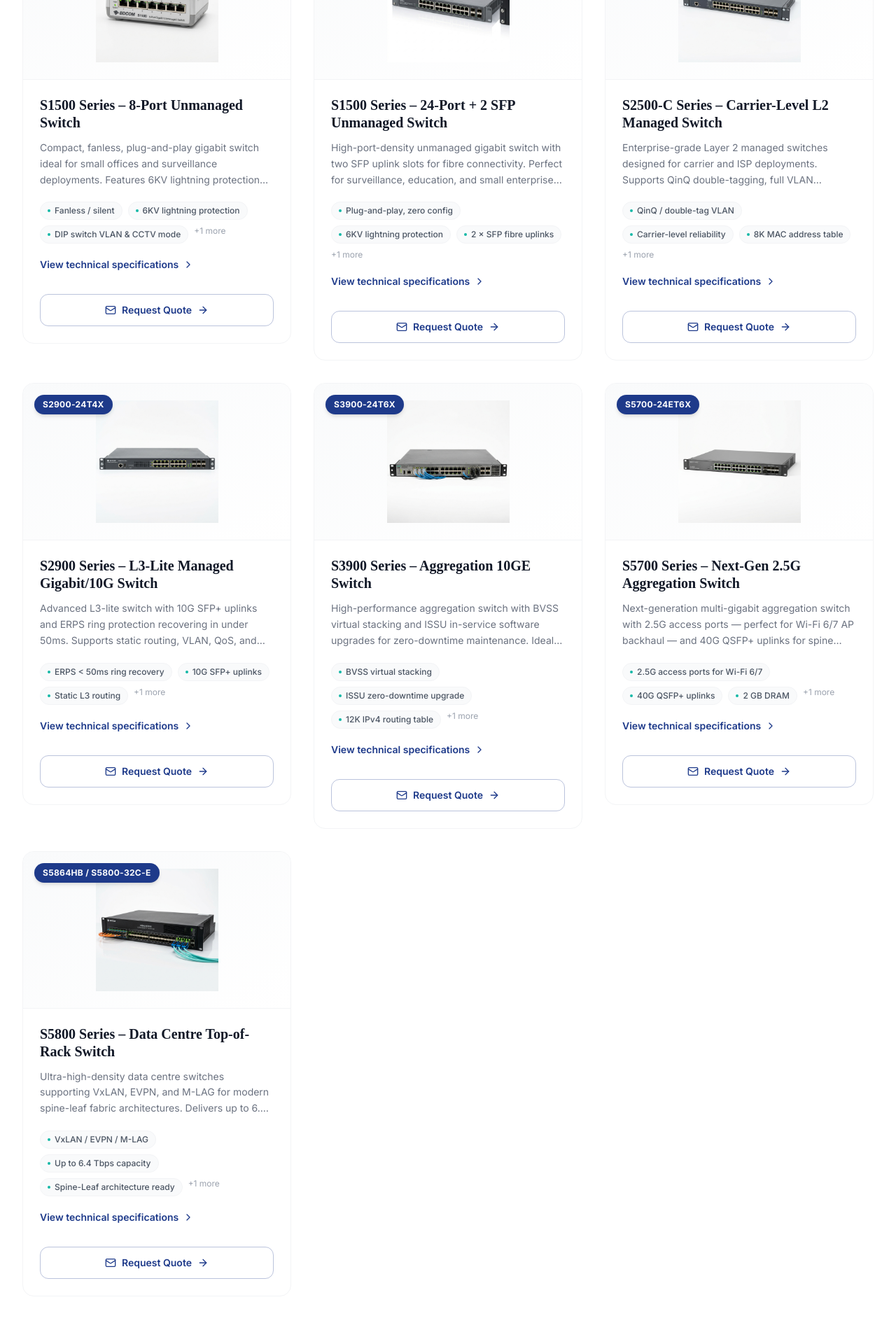
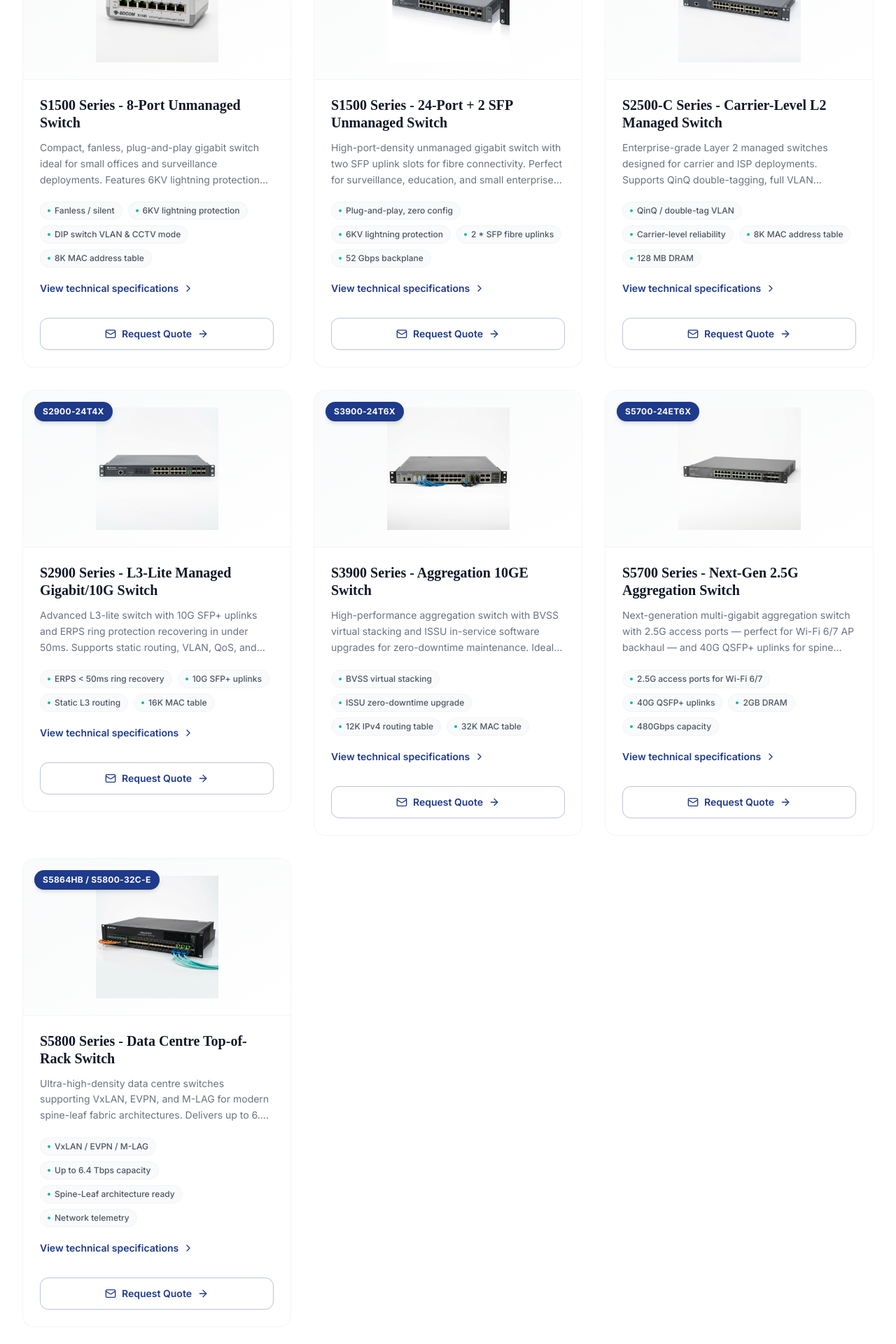
Before and after one commit to Dokitoor/sparrowwave, a React (Vite) app: page /products in a window 1280 px wide. Shown: the part 1140-3060 px from the top of the page at 70% size. Built offline with nearby package versions, Linux system fonts and the light colour scheme; a web font is replaced by a local one.

Commit message:
fix: update footer links and improve product naming consistency

```diff
--- a/src/components/footer.tsx
+++ b/src/components/footer.tsx
@@ -7,6 +7,7 @@ const companyLinks = [
   { name: "Our Services", path: "/services" },
   { name: "Mission & Values", path: "/mission" },
   { name: "Our Process", path: "/process" },
+  { name: "FAQ", path: "/faq" },
 ];
 
 const serviceLinks = [
@@ -17,12 +18,12 @@ const serviceLinks = [
   { name: "Security", path: "/services/security" },
 ];
 
-const resourceLinks = [
-  { name: "Case Studies", path: "/resources/case-studies" },
-  { name: "Blog & Insights", path: "/resources/blog" },
-  { name: "FAQ", path: "/faq" },
-  { name: "Support", path: "/support" },
-];
+// const resourceLinks = [
+//   // { name: "Case Studies", path: "/resources/case-studies" },
+//   // { name: "Blog & Insights", path: "/resources/blog" },
+  // { name: "FAQ", path: "/faq" },
+//   // { name: "Support", path: "/support" },
+// ];
 
 export function Footer() {
   const [email, setEmail] = useState("");
@@ -114,8 +115,8 @@ export function Footer() {
 
           {/* Resources & Newsletter column */}
           <div>
-            <h4 className="font-secondary text-white text-sm font-semibold mb-5 tracking-wide uppercase">Resources</h4>
-            <ul className="space-y-2.5 mb-6">
+            {/* <h4 className="font-secondary text-white text-sm font-semibold mb-5 tracking-wide uppercase">Resources</h4> */}
+            {/* <ul className="space-y-2.5 mb-6">
               {resourceLinks.map((link) => (
                 <li key={link.name}>
                   <Link
@@ -126,9 +127,10 @@ export function Footer() {
                   </Link>
                 </li>
               ))}
-            </ul>
+            </ul> */}
 
             {/* Social media icons */}
+            <h4 className="font-secondary text-white text-sm font-semibold mb-5 tracking-wide uppercase">Social Handles</h4>
             <div className="flex gap-4 mt-4">
               <a href="#" className="w-9 h-9 rounded-full bg-white/5 flex items-center justify-center text-gray-400 hover:bg-brand-blue hover:text-white transition-all duration-300">
                 <Linkedin className="w-4 h-4" />
--- a/src/pages/products.tsx
+++ b/src/pages/products.tsx
@@ -30,74 +30,74 @@ const categories: Category[] = [
     products: [
       {
         model: "S1500-8T",
-        name: "S1500 Series – 8-Port Unmanaged Switch",
+        name: "S1500 Series - 8-Port Unmanaged Switch",
         image: "/products/switch_s1500_8t.png",
         description:
           "Compact, fanless, plug-and-play gigabit switch ideal for small offices and surveillance deployments. Features 6KV lightning protection and a built-in DIP switch for VLAN/CCTV modes.",
         highlights: ["Fanless / silent", "6KV lightning protection", "DIP switch VLAN & CCTV mode", "8K MAC address table"],
         specs: [
-          { label: "Ports", value: "8 × GE RJ45" },
-          { label: "Switching Capacity", value: "16 Gbps" },
-          { label: "Buffer", value: "4 MB" },
+          { label: "Ports", value: "8 * GE RJ45" },
+          { label: "Switching Capacity", value: "16Gbps" },
+          { label: "Buffer", value: "4MB" },
           { label: "MAC Table", value: "8K" },
           { label: "Form Factor", value: "Desktop / Fanless" },
         ],
       },
       {
         model: "S1500-24T2S",
-        name: "S1500 Series – 24-Port + 2 SFP Unmanaged Switch",
+        name: "S1500 Series - 24-Port + 2 SFP Unmanaged Switch",
         image: "/products/switch_s1500_24t.png",
         description:
           "High-port-density unmanaged gigabit switch with two SFP uplink slots for fibre connectivity. Perfect for surveillance, education, and small enterprise edge deployments.",
-        highlights: ["Plug-and-play, zero config", "6KV lightning protection", "2 × SFP fibre uplinks", "52 Gbps backplane"],
+        highlights: ["Plug-and-play, zero config", "6KV lightning protection", "2 * SFP fibre uplinks", "52 Gbps backplane"],
         specs: [
-          { label: "Ports", value: "24 × GE RJ45 + 2 × SFP" },
+          { label: "Ports", value: "24 * GE RJ45 + 2 * SFP" },
           { label: "Switching Capacity", value: "52 Gbps" },
-          { label: "Buffer", value: "4 MB" },
+          { label: "Buffer", value: "4MB" },
           { label: "MAC Table", value: "8K" },
           { label: "Form Factor", value: "Desktop / Fanless" },
         ],
       },
       {
         model: "S2510-C / S2528-C",
-        name: "S2500-C Series – Carrier-Level L2 Managed Switch",
+        name: "S2500-C Series - Carrier-Level L2 Managed Switch",
         image: "/products/switch_s2500c.png",
         description:
           "Enterprise-grade Layer 2 managed switches designed for carrier and ISP deployments. Supports QinQ double-tagging, full VLAN management, and robust L2 redundancy protocols.",
         highlights: ["QinQ / double-tag VLAN", "Carrier-level reliability", "8K MAC address table", "128 MB DRAM"],
         specs: [
           { label: "Models", value: "S2510-C, S2518-C, S2528-C" },
-          { label: "Max GE Ports", value: "24 × GE + 4 × GE SFP" },
-          { label: "DRAM", value: "128 MB" },
+          { label: "Max GE Ports", value: "24 * GE + 4 * GE SFP" },
+          { label: "DRAM", value: "128MB" },
           { label: "MAC Table", value: "8K" },
           { label: "Management", value: "CLI / Web / SNMP" },
         ],
       },
       {
         model: "S2900-24T4X",
-        name: "S2900 Series – L3-Lite Managed Gigabit/10G Switch",
+        name: "S2900 Series - L3-Lite Managed Gigabit/10G Switch",
         image: "/products/switch_s2900.png",
         description:
           "Advanced L3-lite switch with 10G SFP+ uplinks and ERPS ring protection recovering in under 50ms. Supports static routing, VLAN, QoS, and rich L2 features for campus aggregation.",
         highlights: ["ERPS < 50ms ring recovery", "10G SFP+ uplinks", "Static L3 routing", "16K MAC table"],
         specs: [
           { label: "Models", value: "S2900-8T4X, S2900-24T4X, S2900-48T4X/6X" },
-          { label: "Uplinks", value: "4 × 10G SFP+" },
-          { label: "Backplane", value: "128 Gbps" },
-          { label: "DRAM", value: "256 MB" },
+          { label: "Uplinks", value: "4 * 10G SFP+" },
+          { label: "Backplane", value: "128Gbps" },
+          { label: "DRAM", value: "256MB" },
           { label: "MAC Table", value: "16K" },
         ],
       },
       {
         model: "S3900-24T6X",
-        name: "S3900 Series – Aggregation 10GE Switch",
+        name: "S3900 Series - Aggregation 10GE Switch",
         image: "/products/switch_s3900.png",
         description:
           "High-performance aggregation switch with BVSS virtual stacking and ISSU in-service software upgrades for zero-downtime maintenance. Ideal for enterprise core and metro aggregation.",
         highlights: ["BVSS virtual stacking", "ISSU zero-downtime upgrade", "12K IPv4 routing table", "32K MAC table"],
         specs: [
           { label: "Models", value: "S3900-24T6X, S3900-48T6X" },
-          { label: "Uplinks", value: "6 × 10G SFP+" },
+          { label: "Uplinks", value: "6 * 10G SFP+" },
           { label: "IPv4 Routes", value: "12K" },
           { label: "MAC Table", value: "32K" },
           { label: "Stacking", value: "BVSS Virtual Stack" },
@@ -105,29 +105,29 @@ const categories: Category[] = [
       },
       {
         model: "S5700-24ET6X",
-        name: "S5700 Series – Next-Gen 2.5G Aggregation Switch",
+        name: "S5700 Series - Next-Gen 2.5G Aggregation Switch",
         image: "/products/switch_s5700.png",
         description:
           "Next-generation multi-gigabit aggregation switch with 2.5G access ports — perfect for Wi-Fi 6/7 AP backhaul — and 40G QSFP+ uplinks for spine connectivity.",
-        highlights: ["2.5G access ports for Wi-Fi 6/7", "40G QSFP+ uplinks", "2 GB DRAM", "480 Gbps capacity"],
+        highlights: ["2.5G access ports for Wi-Fi 6/7", "40G QSFP+ uplinks", "2GB DRAM", "480Gbps capacity"],
         specs: [
           { label: "Models", value: "S5700-24ET6X, S5700-48ET4X2Q" },
-          { label: "Access Ports", value: "24–48 × 2.5G" },
-          { label: "Uplinks", value: "6 × 10G / 2 × 40G QSFP+" },
-          { label: "Capacity", value: "480 Gbps" },
-          { label: "DRAM", value: "2 GB" },
+          { label: "Access Ports", value: "240-48 * 2.5G" },
+          { label: "Uplinks", value: "6 * 10G / 2 * 40G QSFP+" },
+          { label: "Capacity", value: "480Gbps" },
+          { label: "DRAM", value: "2GB" },
         ],
       },
       {
         model: "S5864HB / S5800-32C-E",
-        name: "S5800 Series – Data Centre Top-of-Rack Switch",
+        name: "S5800 Series - Data Centre Top-of-Rack Switch",
         image: "/products/switch_s5800.png",
         description:
           "Ultra-high-density data centre switches supporting VxLAN, EVPN, and M-LAG for modern spine-leaf fabric architectures. Delivers up to 6.4 Tbps of switching capacity with built-in telemetry.",
         highlights: ["VxLAN / EVPN / M-LAG", "Up to 6.4 Tbps capacity", "Spine-Leaf architecture ready", "Network telemetry"],
         specs: [
           { label: "Models", value: "S5864HB, S5800-32C-E" },
-          { label: "Max Ports", value: "48 × 10G + 4 × 100G" },
+          { label: "Max Ports", value: "48 * 10G + 4 * 100G" },
           { label: "Max Capacity", value: "6.4 Tbps" },
           { label: "MAC Table", value: "64K" },
           { label: "Protocols", value: "VxLAN, EVPN, M-LAG, MPLS" },
@@ -143,7 +143,7 @@ const categories: Category[] = [
     products: [
       {
         model: "S9506",
-        name: "S9500 Series – High-End Modular Chassis Switch",
+        name: "S9500 Series - High-End Modular Chassis Switch",
         image: "/products/chassis_s9506.png",
         description:
           "Carrier-grade modular chassis switch designed for mission-critical core network deployments. Features a distributed architecture with hot-swappable control and power modules for continuous operation.",
@@ -158,7 +158,7 @@ const categories: Category[] = [
       },
       {
         model: "S8500 Series",
-        name: "S8500 Series – Core Chassis Switch",
+        name: "S8500 Series - Core Chassis Switch",
         image: "/products/chassis_s8500.png",
         description:
           "High-density modular core switch with 100G/40G/10G line card support, hardware-based MPLS L3 VPN, and BVSS chassis virtualisation. Built for large enterprise and service provider core networks.",
@@ -181,7 +181,7 @@ const categories: Category[] = [
     products: [
       {
         model: "BIG2000-530",
-        name: "BIG2000 Series – Converged Multi-Service Gateway",
+        name: "BIG2000 Series - Converged Multi-Service Gateway",
         image: "/products/firewall_big2000.png",
         description:
           "All-in-one converged gateway built on a 64-bit ARM processor, combining next-generation firewall, VPN concentrator, wireless controller, and deep application intelligence (DPI) into a single appliance.",
@@ -228,15 +228,15 @@ function ProductCard({ product }: { product: Product }) {
 
         {/* Highlights as chips */}
         <div className="flex flex-wrap gap-2 mb-5">
-          {product.highlights.slice(0, 3).map((h, i) => (
+          {product.highlights.slice(0, 10).map((h, i) => (
             <span key={i} className="inline-flex items-center gap-1.5 px-2.5 py-1 rounded-full bg-gray-50 text-gray-600 text-xs font-medium border border-gray-100">
               <span className="w-1 h-1 rounded-full bg-brand-teal" />
               {h}
             </span>
           ))}
-          {product.highlights.length > 3 && (
+          {/* {product.highlights.length > 3 && (
             <span className="text-xs text-gray-400">+{product.highlights.length - 3} more</span>
-          )}
+          )} */}
         </div>
 
         {/* Specs toggle */}
```
